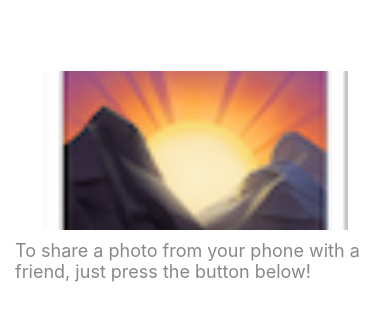
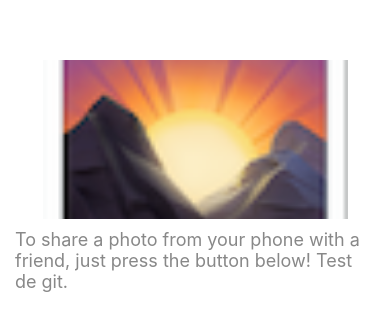
Before and after one commit to SterennLeHir/Orniny, a React Native app: screen / in a window 390 px wide. Shown: the part 246-576 px from the top of the page. Built offline with nearby package versions, Linux system fonts and the light colour scheme.

Commit message:
test de git

```diff
--- a/App.js
+++ b/App.js
@@ -9,6 +9,7 @@ export default function App() {
 
       <Text style={styles.instructions} >
       To share a photo from your phone with a friend, just press the button below!
+      Test de git.
       </Text>
     </View>
   );
```
